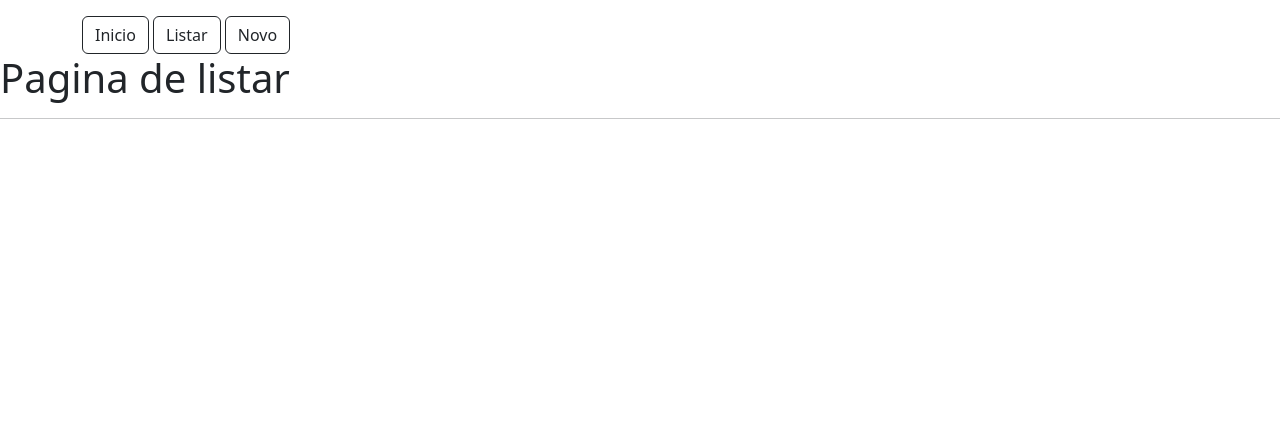
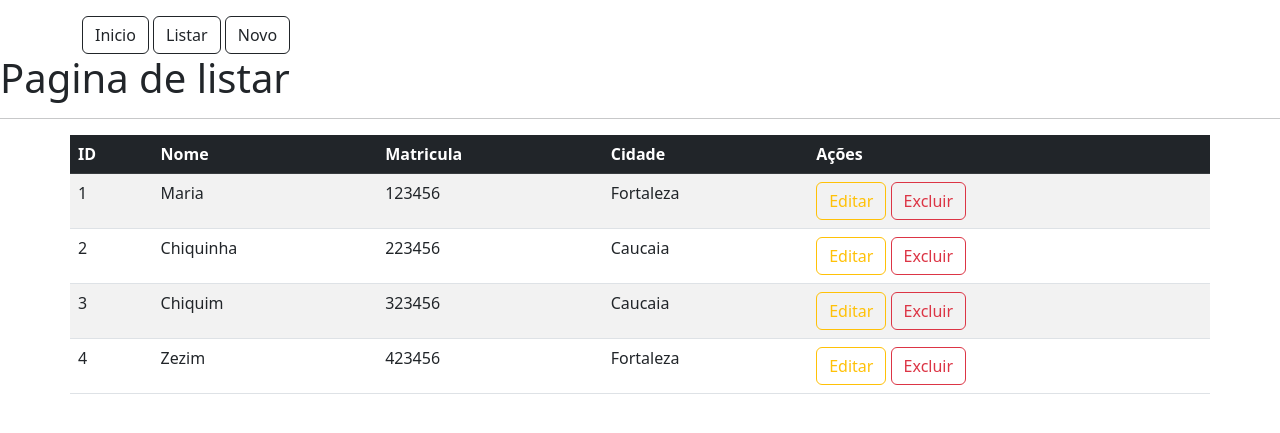
Before and after one commit to gleidsonteixeira/php-poo-crud, a PHP site: page /listar in a window 1280 px wide. Shown: the top 433 px of the page. Run offline with PHP 8.4, Linux system fonts and the light colour scheme; data comes from the database, SQL or seed files in the repository; both versions use the stored data as it was after the commit; data that the repository does not hold is empty.

Commit message:
atualizando projeto

```diff
--- a/public/index.php
+++ b/public/index.php
@@ -1,16 +1,20 @@
 <?php
 
-$rota = $_SERVER['REQUEST_URI'];
+$rota = explode('?', $_SERVER['REQUEST_URI']);
+$rota = $rota[0];
+
 
 //usando require_once pq esse arquivo é importante, e nao pode jamais ser duplicado
 require_once '../src/controller/alunoController.php';
 require_once '../src/connection/conexao.php';
+require_once '../src/repository/alunoRepository.php';
 
 $paginas = [
     '/' => 'inicio',
     '/listar' => 'listar',
     '/novo' => 'novo',
-    '/editar' => 'editar'
+    '/editar' => 'editar',
+    '/excluir' => 'excluir',
 ];
 
 include '../src/views/menu.phtml';
--- a/src/controller/alunoController.php
+++ b/src/controller/alunoController.php
@@ -2,50 +2,37 @@
 
 //definindo que nesse arquivo será trabalhado os tipos de dados
 declare(strict_types=1);
-
-function soma(float $n1, float $n2): float
-{
-    return $n1 + $n2;
-}
-
-function welcome(string $nome): string
-{
-    return "Bem vinde {$nome}";
-}
-
-function concat(int $n1, int $n2): string
-{
-    return (string) $n1 . (string) $n2;
-}
 
 function inicio (): void //estamos declarando que essa funcao "nao tem retorno"
 {
     include '../src/views/inicio.phtml';
 }
 
+function excluir() {
+    $id = $_GET['id']; //recuperando o id que tava na URL
+
+    excluirAluno($id); //pedindo ao repository pra excluir o aluno (nao sabemos como, mas ele vai)
+
+    header('location: /listar'); //redirecionando pra pagina de listar
+}
+
 function listar (): void
 {
-    //SELECT TODOS
-    $select = abrirConexao()->query("SELECT * FROM tb_bebidas");
+    $alunos = buscarAlunos();
+
     include '../src/views/listar.phtml';
 }
 
 function novo (): void
 {
-    //INSERT INTO
-    if(false === empty($_POST)){
-        $nome = $_POST['nome'];
-        $quantidade = $_POST['quantidade'];
-
-        $select = "INSERT INTO tb_bebidas (nome, quantidade) VALUES '{$nome}', '{$quantidade}'";
-        $query = abrirConexao()->prepare($select);
-        $query->execute();
-
-    }
     include '../src/views/novo.phtml';
+    novoAluno();
 }
 
 function editar (): void
 {
+    $id = $_GET["id"];
+    $aluno = buscarUmAluno($id);
+    atualizarAluno();
     include '../src/views/editar.phtml';
 }
--- /dev/null
+++ b/src/repository/alunoRepository.php
@@ -0,0 +1,57 @@
+<?php
+
+declare(strict_types=1);
+
+function buscarAlunos(): iterable
+{
+    $sql = 'SELECT * FROM tb_alunos';
+
+    $alunos = abrirConexao()->query($sql);
+
+    return $alunos;
+}
+
+function buscarUmAluno($id): iterable
+{
+    $sql = "SELECT * FROM tb_alunos WHERE id ='{$id}'";
+
+    $aluno = abrirConexao()->query($sql);
+
+    return $aluno->fetch(PDO::FETCH_ASSOC);
+}
+
+function novoAluno(): void
+{
+    if(false === empty($_POST)){
+        $nome = $_POST['nome'];
+        $matricula = $_POST['matricula'];
+        $cidade = $_POST['cidade'];
+
+        $sql = "INSERT INTO tb_alunos (nome, matricula, cidade) VALUES (?,?,?)";
+        $query = abrirConexao()->prepare($sql);
+        $query->execute([$nome, $matricula, $cidade]);
+        header('location: /listar');
+    }
+}
+
+function atualizarAluno(): void
+{
+    if(false === empty($_POST)){
+        $id = $_POST['id'];
+        $nome = $_POST['nome'];
+        $matricula = $_POST['matricula'];
+        $cidade = $_POST['cidade'];
+
+        $sql = "UPDATE tb_alunos SET nome=?, matricula=?, cidade=? WHERE id=?";
+        $query = abrirConexao()->prepare($sql);
+        $query->execute([$nome, $matricula, $cidade,$id]);
+        header('location: /listar');
+    }
+}
+
+function excluirAluno(string $id): void
+{
+    $sql = "DELETE FROM tb_alunos WHERE id={$id}";
+
+    abrirConexao()->query($sql);
+}
--- a/src/views/listar.phtml
+++ b/src/views/listar.phtml
@@ -1,17 +1,33 @@
-
-
 <h1>Pagina de listar</h1>
 
 <hr>
 
-<table>
-<?php
-    foreach ($select as $row) {
-    echo "<tr>
-        <td>{$row['id']}</td>
-        <td>{$row['nome']}</td>
-        <td>{$row['quantidade']}</td>
-    </tr>";
-    }
-?>
+<table class="container table table-striped table-hover">
+    <thead class="table-dark">
+        <tr>
+            <th>ID</th>
+            <th>Nome</th>
+            <th>Matricula</th>
+            <th>Cidade</th>
+            <th>Ações</th>
+        </tr>
+    </thead>
+    <tbody>
+    <?php
+        foreach ($alunos as $linha) {
+            $id = $linha['id'];
+
+            echo "<tr>
+                <td>{$linha['id']}</td>
+                <td>{$linha['nome']}</td>
+                <td>{$linha['matricula']}</td>
+                <td>{$linha['cidade']}</td>
+                <td>
+                    <a href='/editar?id={$id}' class='btn btn-outline-warning'>Editar</a>
+                    <a href='/excluir?id={$id}' class='btn btn-outline-danger'>Excluir</a>
+                </td>
+            </tr>";
+        }
+        ?>
+    </tbody>
 </table>
```
Also changed, not shown: db.sql (added, +15 -0 lines), src/views/editar.phtml (+12 -0 lines), src/views/novo.phtml (+7 -3 lines).
